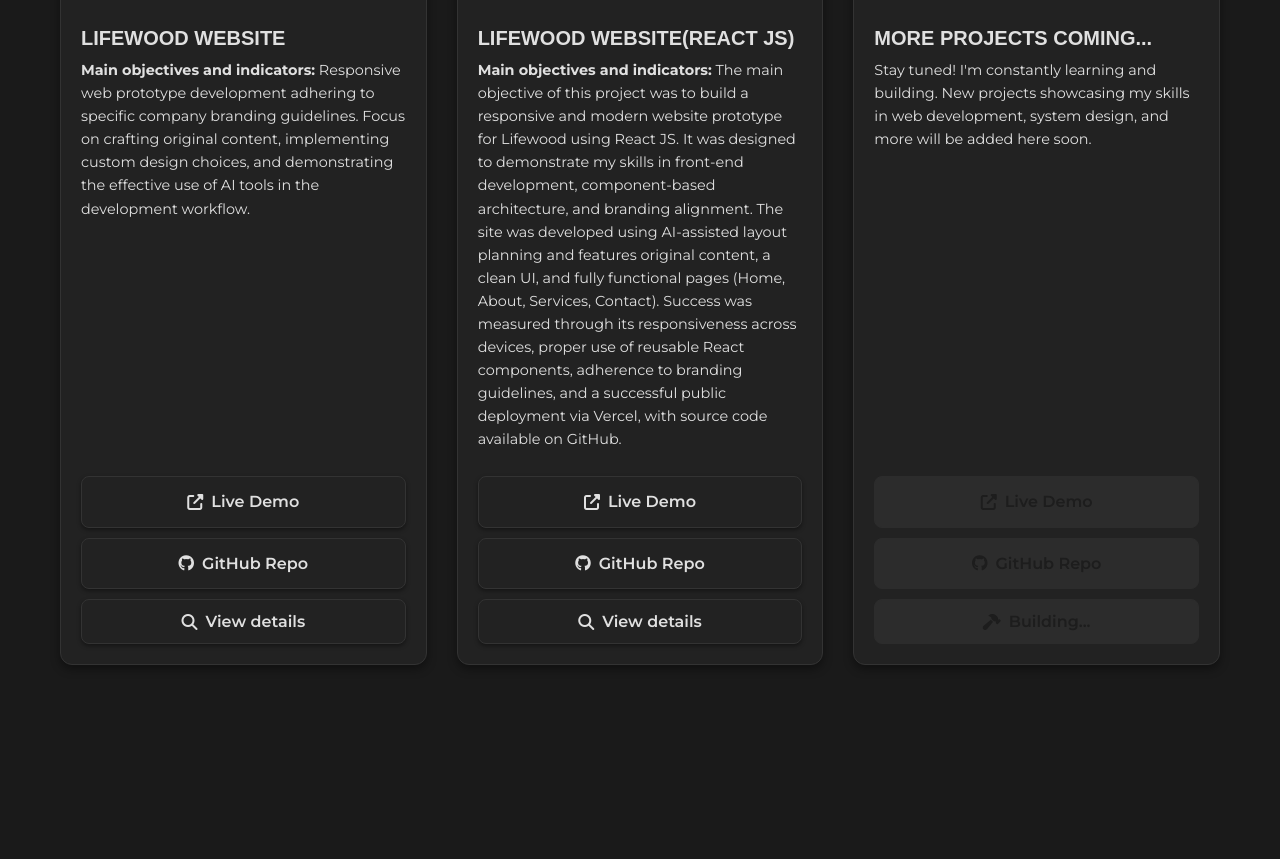
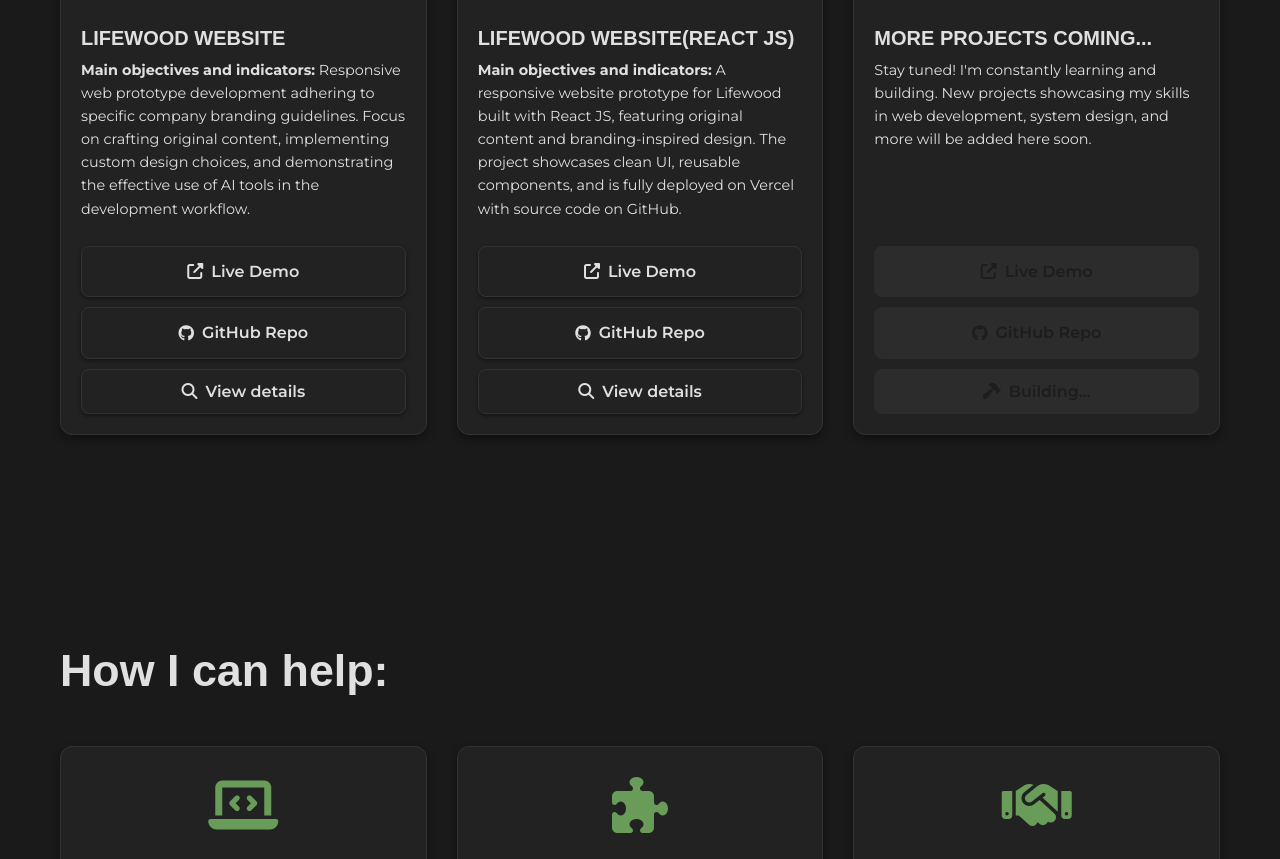
Before and after one commit to Rays30/Portfolio, a plain HTML site: page index.html in a window 1280 px wide. Shown: the part 2846-3705 px from the top of the page. Drawn offline with Linux system fonts and the light colour scheme; files whose address does not match are found by name; a web font is replaced by a local one.

Commit message:
Update index.html

```diff
--- a/index.html
+++ b/index.html
@@ -151,7 +151,7 @@
                     <div class="project-card">
                         <img src="assets/images/dashboard-rh.jpg" alt="HR Dashboard preview">
                         <h3>LIFEWOOD WEBSITE(REACT JS)</h3>
-                        <p><strong>Main objectives and indicators:</strong> The main objective of this project was to build a responsive and modern website prototype for Lifewood using React JS. It was designed to demonstrate my skills in front-end development, component-based architecture, and branding alignment. The site was developed using AI-assisted layout planning and features original content, a clean UI, and fully functional pages (Home, About, Services, Contact). Success was measured through its responsiveness across devices, proper use of reusable React components, adherence to branding guidelines, and a successful public deployment via Vercel, with source code available on GitHub.</p>
+                        <p><strong>Main objectives and indicators:</strong> A responsive website prototype for Lifewood built with React JS, featuring original content and branding-inspired design. The project showcases clean UI, reusable components, and is fully deployed on Vercel with source code on GitHub.</p>
 
                         <div class="project-action-buttons">
                             <!-- Developer Note: Replace '_LIVE_DEMO_URL_' with your actual deployed project link -->
```
